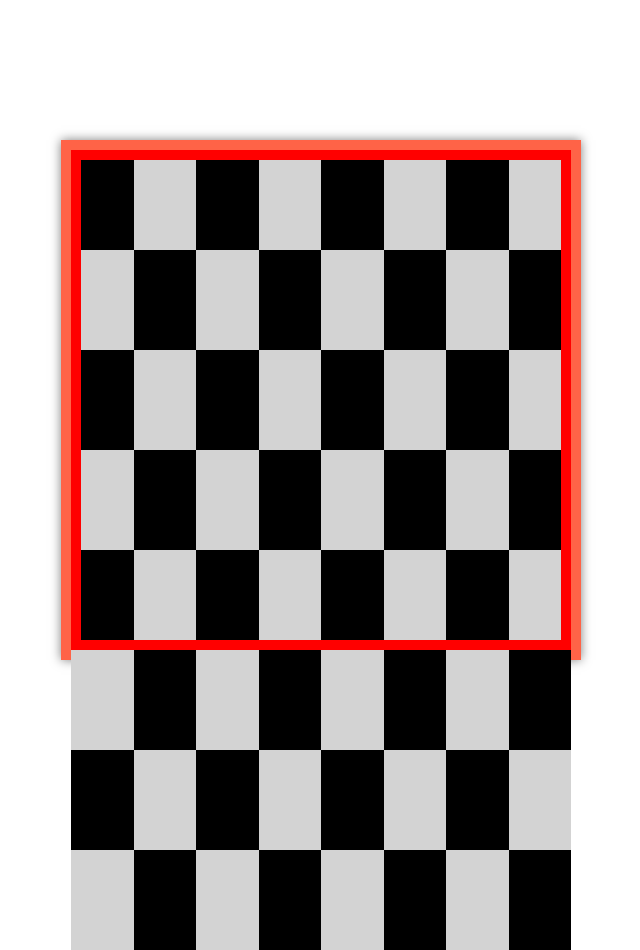
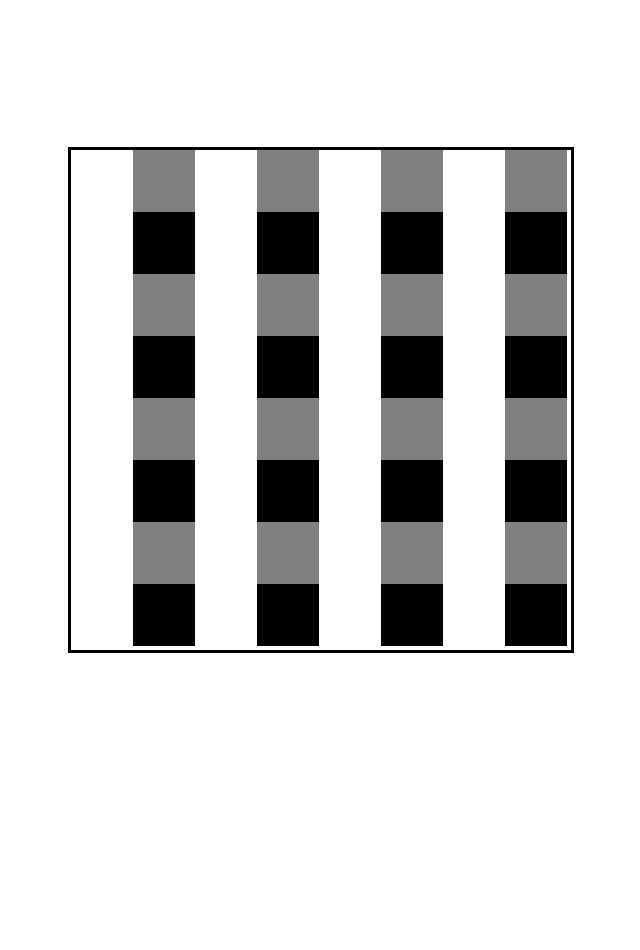
Before and after one commit to Jeanlukas1/Projetos-HTML, a plain HTML site: page Tabuleiro de Xadrex/index.html in a window 1280 px wide. Shown: the whole page, without its empty margins (319-959 px from the left). After the commit the page ends 800 px from the top, so only its background shows below. Drawn offline with Linux system fonts and the light colour scheme.

Commit message:
added and modified

```diff
--- a/Tabuleiro de Xadrex/index.html
+++ b/Tabuleiro de Xadrex/index.html
@@ -9,86 +9,86 @@
 <body>
     <div class="tabuleiro">
         <!-- Linhas do tabuleiro -->
-        <div class="linha">
-            <div class="casa black"></div>
-            <div class="casa lightgray"></div>
-            <div class="casa black"></div>
-            <div class="casa lightgray"></div>
-            <div class="casa black"></div>
-            <div class="casa lightgray"></div>
-            <div class="casa black"></div>
-            <div class="casa lightgray"></div>
-        </div>
-        <div class="linha">
-            <div class="casa lightgray"></div>
-            <div class="casa black"></div>
-            <div class="casa lightgray"></div>
-            <div class="casa black"></div>
-            <div class="casa lightgray"></div>
-            <div class="casa black"></div>
-            <div class="casa lightgray"></div>
-            <div class="casa black"></div>
-        </div>
-        <div class="linha">
-            <div class="casa black"></div>
-            <div class="casa lightgray"></div>
-            <div class="casa black"></div>
-            <div class="casa lightgray"></div>
-            <div class="casa black"></div>
-            <div class="casa lightgray"></div>
-            <div class="casa black"></div>
-            <div class="casa lightgray"></div>
-        </div>
-        <div class="linha">
-            <div class="casa lightgray"></div>
-            <div class="casa black"></div>
-            <div class="casa lightgray"></div>
-            <div class="casa black"></div>
-            <div class="casa lightgray"></div>
-            <div class="casa black"></div>
-            <div class="casa lightgray"></div>
-            <div class="casa black"></div>
-        </div>
-        <div class="linha">
-            <div class="casa black"></div>
-            <div class="casa lightgray"></div>
-            <div class="casa black"></div>
-            <div class="casa lightgray"></div>
-            <div class="casa black"></div>
-            <div class="casa lightgray"></div>
-            <div class="casa black"></div>
-            <div class="casa lightgray"></div>
-        </div>
-        <div class="linha">
-            <div class="casa lightgray"></div>
-            <div class="casa black"></div>
-            <div class="casa lightgray"></div>
-            <div class="casa black"></div>
-            <div class="casa lightgray"></div>
-            <div class="casa black"></div>
-            <div class="casa lightgray"></div>
-            <div class="casa black"></div>
-        </div>
-        <div class="linha">
-            <div class="casa black"></div>
-            <div class="casa lightgray"></div>
-            <div class="casa black"></div>
-            <div class="casa lightgray"></div>
-            <div class="casa black"></div>
-            <div class="casa lightgray"></div>
-            <div class="casa black"></div>
-            <div class="casa lightgray"></div>
-        </div>
-        <div class="linha">
-            <div class="casa lightgray"></div>
-            <div class="casa black"></div>
-            <div class="casa lightgray"></div>
-            <div class="casa black"></div>
-            <div class="casa lightgray"></div>
-            <div class="casa black"></div>
-            <div class="casa lightgray"></div>
-            <div class="casa black"></div>
-        </div>
+        <section id="linha">
+            <div class="casa_black"></div>
+            <div class="casa_lightgray"></div>
+            <div class="casa_black"></div>
+            <div class="casa_lightgray"></div>
+            <div class="casa_black"></div>
+            <div class="casa_lightgray"></div>
+            <div class="casa_black"></div>
+            <div class="casa_lightgray"></div>
+        </section>
+        <section id="linha">
+            <div class="casa_lightgray"></div>
+            <div class="casa_black"></div>
+            <div class="casa_lightgray"></div>
+            <div class="casa_black"></div>
+            <div class="casa_lightgray"></div>
+            <div class="casa_black"></div>
+            <div class="casa_lightgray"></div>
+            <div class="casa_black"></div>
+        </section>
+        <section id="linha">
+            <div class="casa_black"></div>
+            <div class="casa_lightgray"></div>
+            <div class="casa_black"></div>
+            <div class="casa_lightgray"></div>
+            <div class="casa_black"></div>
+            <div class="casa_lightgray"></div>
+            <div class="casa_black"></div>
+            <div class="casa_lightgray"></div>
+        </section>
+        <section id="linha">
+            <div class="casa_lightgray"></div>
+            <div class="casa_black"></div>
+            <div class="casa_lightgray"></div>
+            <div class="casa_black"></div>
+            <div class="casa_lightgray"></div>
+            <div class="casa_black"></div>
+            <div class="casa_lightgray"></div>
+            <div class="casa_black"></div>
+        </section>
+        <section id="linha">
+            <div class="casa_black"></div>
+            <div class="casa_lightgray"></div>
+            <div class="casa_black"></div>
+            <div class="casa_lightgray"></div>
+            <div class="casa_black"></div>
+            <div class="casa_lightgray"></div>
+            <div class="casa_black"></div>
+            <div class="casa_lightgray"></div>
+        </section>
+        <section id="linha">
+            <div class="casa_lightgray"></div>
+            <div class="casa_black"></div>
+            <div class="casa_lightgray"></div>
+            <div class="casa_black"></div>
+            <div class="casa_lightgray"></div>
+            <div class="casa_black"></div>
+            <div class="casa_lightgray"></div>
+            <div class="casa_black"></div>
+        </section>
+        <section id="linha">
+            <div class="casa_black"></div>
+            <div class="casa_lightgray"></div>
+            <div class="casa_black"></div>
+            <div class="casa_lightgray"></div>
+            <div class="casa_black"></div>
+            <div class="casa_lightgray"></div>
+            <div class="casa_black"></div>
+            <div class="casa_lightgray"></div>
+        </section>
+        <section id="linha">
+            <div class="casa_lightgray"></div>
+            <div class="casa_black"></div>
+            <div class="casa_lightgray"></div>
+            <div class="casa_black"></div>
+            <div class="casa_lightgray"></div>
+            <div class="casa_black"></div>
+            <div class="casa_lightgray"></div>
+            <div class="casa_black"></div>
+        </section>
     </div>
 </body>
 </html>
--- a/Tabuleiro de Xadrex/styles/style.css
+++ b/Tabuleiro de Xadrex/styles/style.css
@@ -3,45 +3,34 @@ body {
     justify-content: center;
     align-items: center;
     height: 100vh;
-    background-color: white;
     margin: 0;
 }
 
 .tabuleiro {
+    display: flex;
+    height: 500px;
     width: 500px;
-    height: 500px;
-    display: flex;
-    flex-wrap: wrap;
-    border: 10px solid tomato;
-    position: relative;
-    box-shadow: 0 0 10px rgba(0, 0, 0, 0.5);
+    border: solid, 3px, black;
 }
 
-.linha {
+.casa_black{
     display: flex;
-    width: 100%;
+    flex-wrap: nowrap;
+    width: 62px;
+    height: 62px;
 }
 
-.casa {
-    width: 100px;
-    height: 100px;
+.casa_lightgray{
+    display: flex;
+    flex-wrap: nowrap;
+    width: 62px;
+    height: 62px;
 }
 
-.black {
+.casa_black:nth-child(even){
     background-color: black;
 }
 
-.lightgray {
-    background-color: lightgray;
+.casa_lightgray:nth-child(odd){
+    background-color: grey;
 }
-
-.tabuleiro::after {
-    content: '';
-    position: absolute;
-    top: 0;
-    left: 0;
-    right: 0;
-    bottom: 0;
-    border: 10px solid red;
-    box-sizing: border-box;
-}
```
Also changed, not shown: Landing Page da Netflix/main.html (renamed from Landing Page da Netflix/assets/Recriando a pagina da Netflix.html, +3 -3 lines), Landing Page da Netflix/styles/style.css (renamed from Landing Page da Netflix/styles/style_netflix.css).
